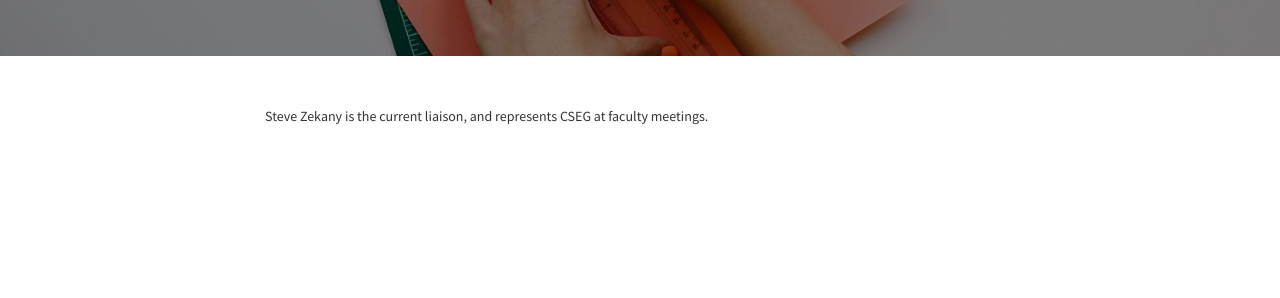
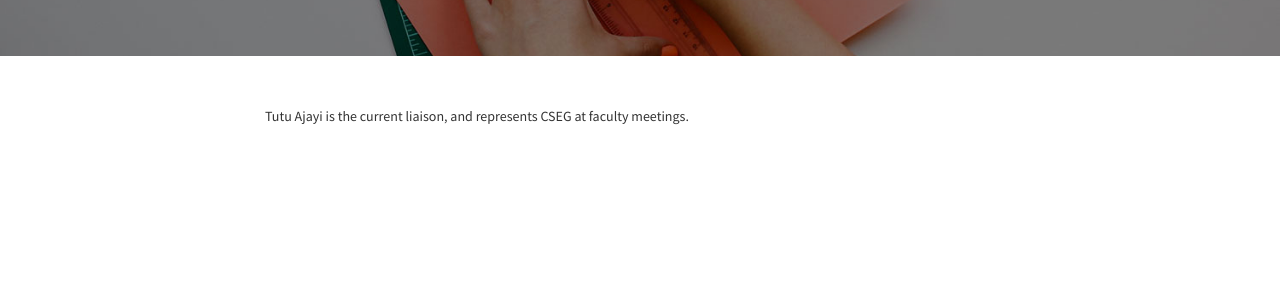
Before and after one commit to cseg-michigan/cseg-michigan.github.io, a Jekyll site: the page built from liaison.md, in a window 1280 px wide. Shown: the part 344-642 px from the top of the page. Built offline with Jekyll 4.4.1, drawn with Linux system fonts in a browser that asks for light colours.

Commit message:
[UPDATE] Forgot to update small pages...my b

```diff
--- a/liaison.md
+++ b/liaison.md
@@ -3,5 +3,5 @@ layout: page
 section: liaison
 ---
 
-Steve Zekany is the current liaison, and represents CSEG at faculty
+Tutu Ajayi is the current liaison, and represents CSEG at faculty
 meetings.
```
Also changed, not shown: tea.md (+1 -1 lines).
